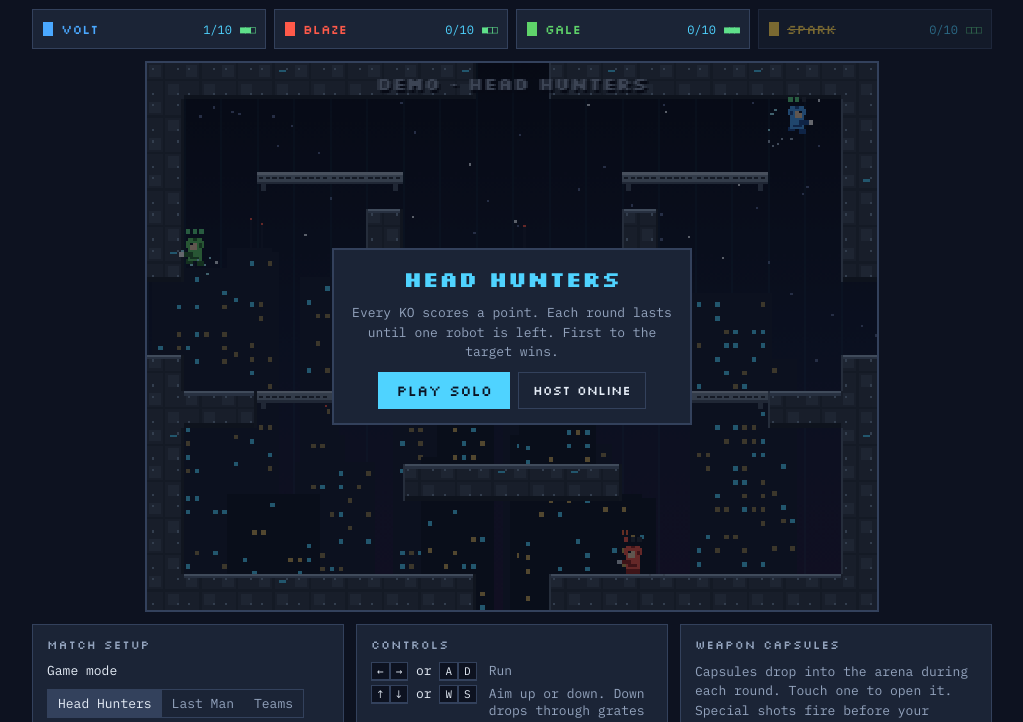
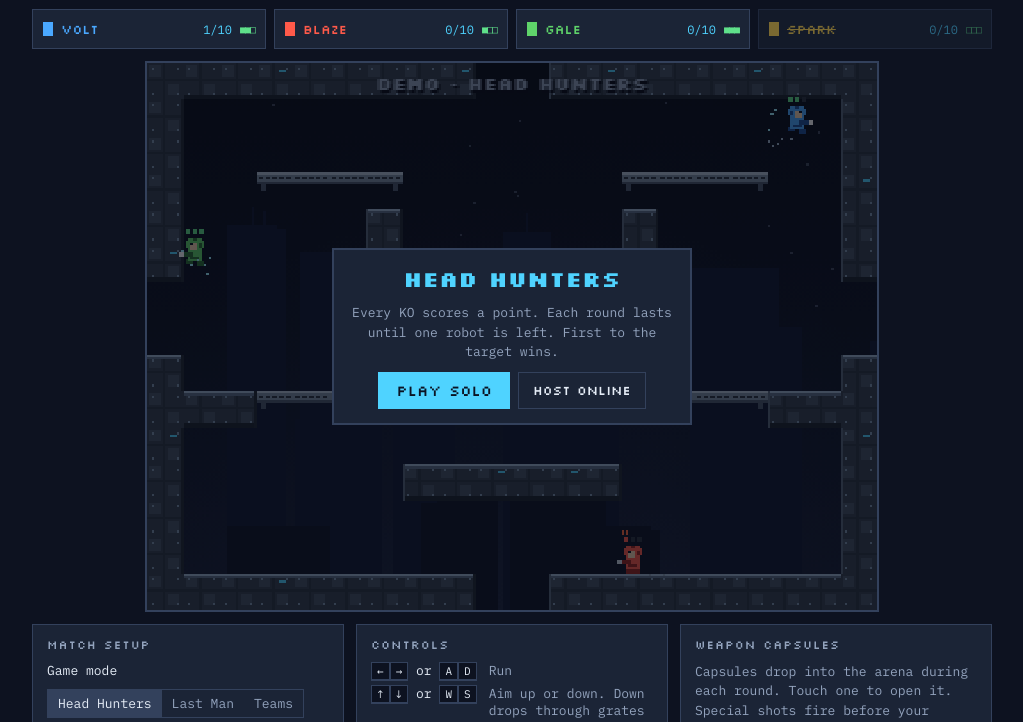
Before and after one commit to dpott197/buster-spire, a plain HTML site: page index.html in a window 1280 px wide. Shown: the part 58-780 px from the top of the page, without its empty margins (128-1151 px from the left). Drawn offline with Linux system fonts and the light colour scheme.

Commit message:
Calm the city backdrop so the action reads clearly
Drop the lit windows, beacons and grid lines. Use darker, low-contrast
silhouettes with a faint horizon glow and a few dim stars.

Co-Authored-By: Claude Opus 5.5 <noreply@anthropic.com>

```diff
--- a/index.html
+++ b/index.html
@@ -1430,27 +1430,28 @@ const cv = document.getElementById('game'), ctx = cv.getContext('2d');
 ctx.imageSmoothingEnabled = false;
 const hash = (a, b) => { let h = (a * 374761393 + b * 668265263) ^ 0x5bd1e995; h = (h ^ (h >>> 13)) * 1274126177; return ((h ^ (h >>> 16)) >>> 0) / 4294967296; };
 
-// night skyline of a robot city, with lit windows and a few beacons
+// a quiet night skyline: dark, low-contrast silhouettes so robots and shots stay readable
 const bg = document.createElement('canvas'); bg.width = W; bg.height = H;
 (function drawBg() {
   const g = bg.getContext('2d');
   const grd = g.createLinearGradient(0, 0, 0, H);
-  grd.addColorStop(0, '#070b18'); grd.addColorStop(0.55, '#121b36'); grd.addColorStop(1, '#22193a');
+  grd.addColorStop(0, '#080c18'); grd.addColorStop(0.7, '#0e1528'); grd.addColorStop(1, '#151a30');
   g.fillStyle = grd; g.fillRect(0, 0, W, H);
-  for (let i = 0; i < 70; i++) { g.fillStyle = hash(i, 9) > 0.75 ? '#e6edf7' : '#5a6a96'; g.fillRect(Math.floor(hash(i, 1) * W), Math.floor(hash(i, 2) * H * 0.55), 1, 1); }
-  g.fillStyle = 'rgba(79,211,255,.06)';
-  for (let x = 0; x < W; x += 16) g.fillRect(x, 0, 1, H);
-  const city = (col, win, base, n, seed) => {
+  // faint horizon glow behind the city
+  const glow = g.createRadialGradient(W / 2, H + 40, 10, W / 2, H + 40, 220);
+  glow.addColorStop(0, 'rgba(70,90,150,.18)'); glow.addColorStop(1, 'rgba(70,90,150,0)');
+  g.fillStyle = glow; g.fillRect(0, 0, W, H);
+  for (let i = 0; i < 24; i++) { g.fillStyle = 'rgba(160,175,210,.35)'; g.fillRect(Math.floor(hash(i, 1) * W), Math.floor(hash(i, 2) * H * 0.45), 1, 1); }
+  const city = (col, base, n, seed, minH, spanH) => {
+    g.fillStyle = col;
     for (let i = 0; i < n; i++) {
-      const w = 16 + Math.floor(hash(i, seed) * 26), x = Math.floor(hash(i, seed + 1) * W), h = 50 + Math.floor(hash(i, seed + 2) * 110);
-      g.fillStyle = col; g.fillRect(x, base - h, w, h + 40);
-      if (hash(i, seed + 3) > 0.5) { g.fillRect(x + Math.floor(w / 2), base - h - 12, 1, 12); g.fillStyle = '#ff5a4a'; g.fillRect(x + Math.floor(w / 2), base - h - 13, 1, 1); }
-      for (let wy = base - h + 4; wy < base; wy += 6) for (let wx = x + 3; wx < x + w - 2; wx += 4) {
-        if (hash(wx, wy + seed) > 0.72) { g.fillStyle = hash(wy, wx) > 0.5 ? win : '#4fd3ff'; g.fillRect(wx, wy, 2, 2); }
-      }
+      const w = 18 + Math.floor(hash(i, seed) * 28), x = Math.floor(hash(i, seed + 1) * W), h = minH + Math.floor(hash(i, seed + 2) * spanH);
+      g.fillRect(x, base - h, w, h + 40);
+      if (hash(i, seed + 3) > 0.6) g.fillRect(x + Math.floor(w / 2), base - h - 8, 1, 8);
     }
   };
-  city('#141c33', 'rgba(255,211,107,.55)', H, 12, 30); city('#0e1426', 'rgba(255,211,107,.8)', H + 10, 9, 60);
+  city('#111933', H, 10, 30, 70, 100);
+  city('#0c1226', H + 10, 8, 60, 40, 70);
 })();
 
 const mapCv = document.createElement('canvas'); mapCv.width = W; mapCv.height = H;
```
